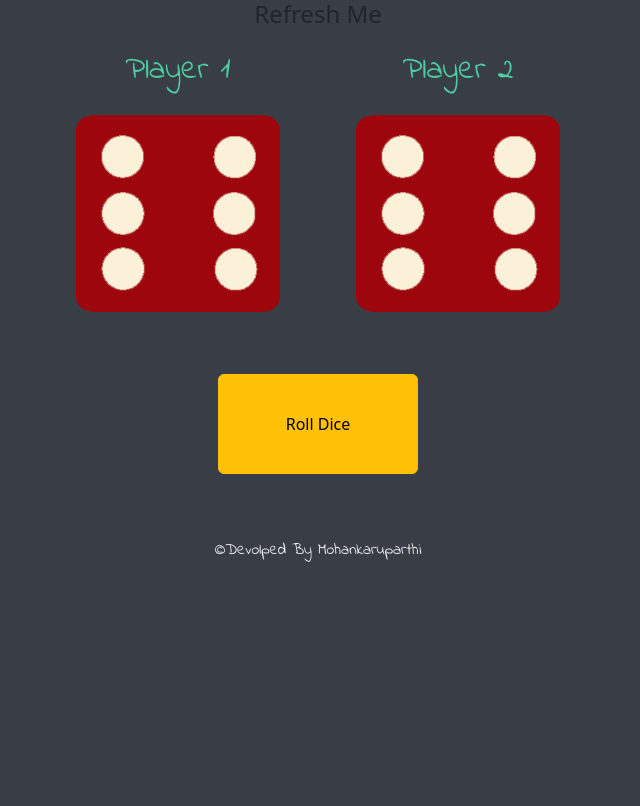
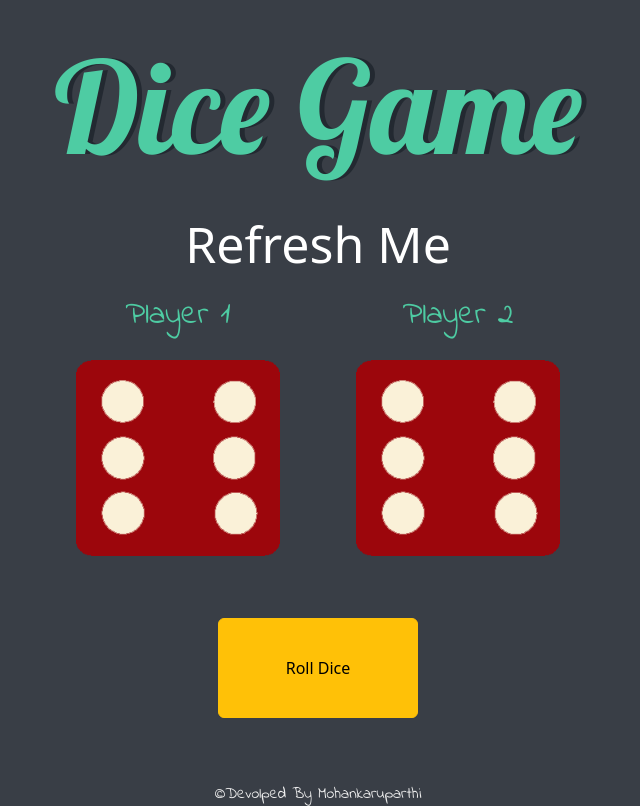
Before and after one commit to Mohanssk/Dice-Game, a plain HTML site: page index.html in a window 1280 px wide. Shown: the whole page, without its empty margins (322-962 px from the left). Drawn offline with nearby package versions, Linux system fonts and the light colour scheme.

Commit message:
intial commit

```diff
--- a/index.html
+++ b/index.html
@@ -13,6 +13,7 @@
   </head>
   <body>
     <div class="container">
+      <h1>Dice Game</h1>
       <h4>Refresh Me</h4>
       <div class="elements">
         <div class="dice">
--- a/styles.css
+++ b/styles.css
@@ -20,6 +20,11 @@ h1 {
   text-shadow: 5px 0 #232931;
   font-size: 8rem;
   color: #4ECCA3;
+}
+
+h4{
+  font-size: 50px;
+  color: white;
 }
 
 p {
```
